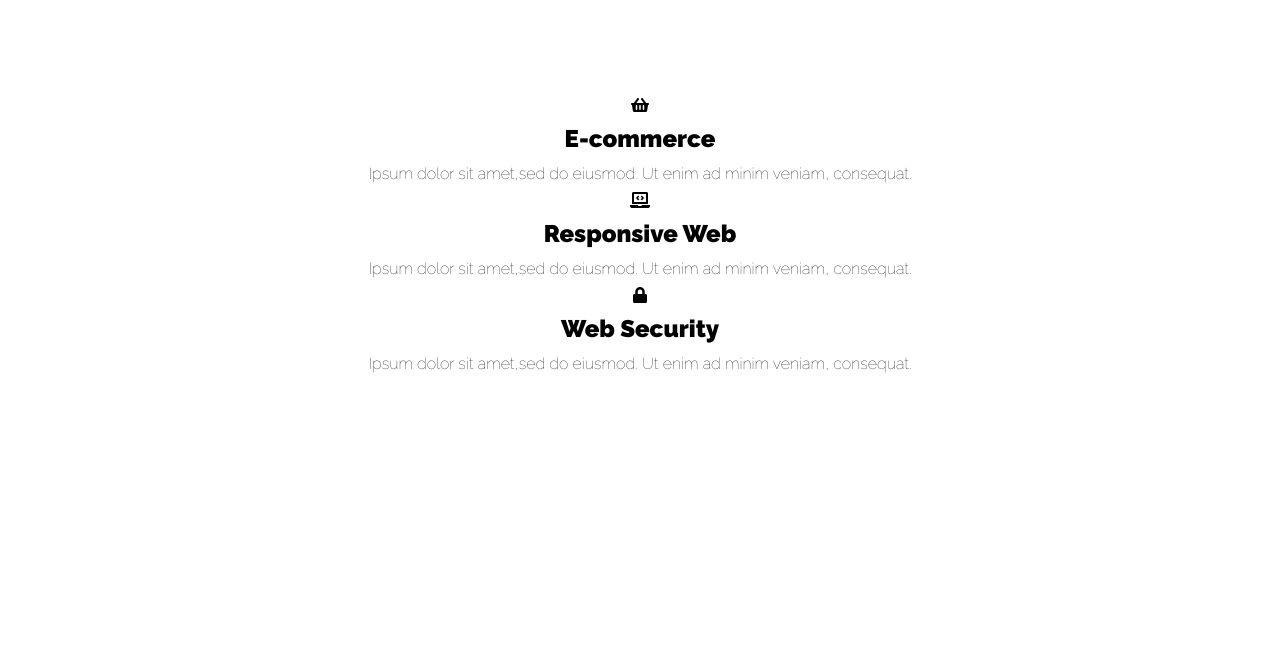
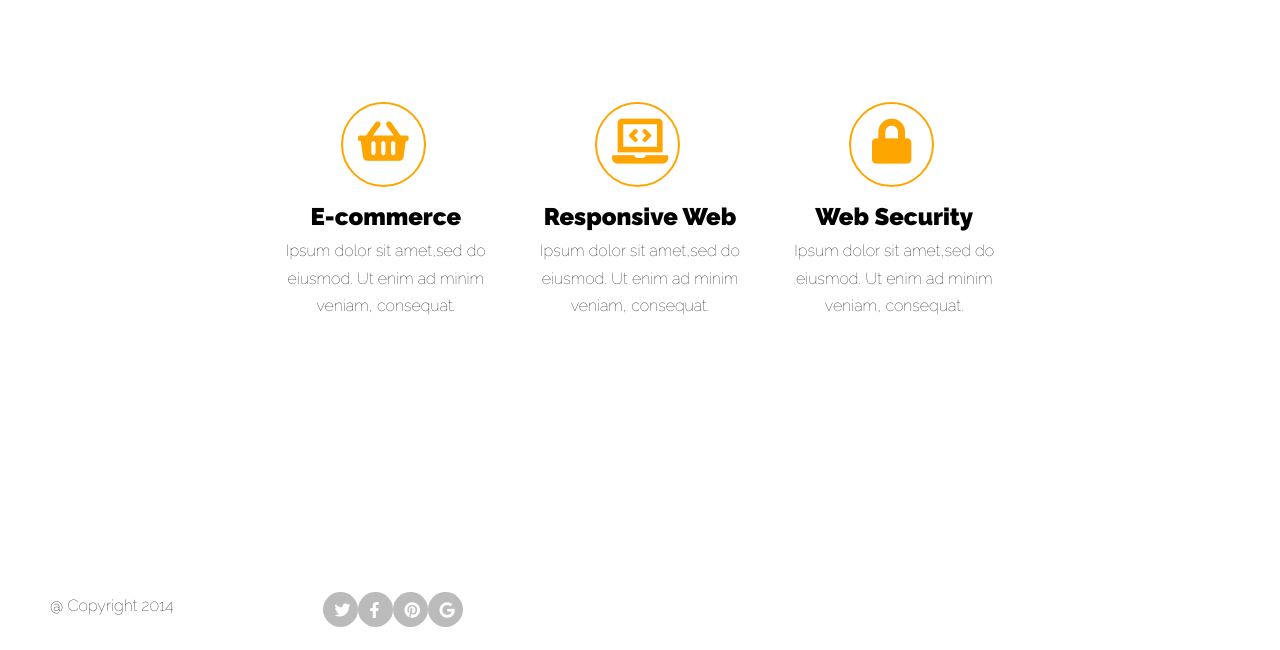
Before and after one commit to DobroTora/projekt-task-runner, a website: page index.html in a window 1280 px wide. Shown: the part 909-1559 px from the top of the page. After the commit the page ends 1501 px from the top, so only its background shows below. Drawn offline with Linux system fonts and the light colour scheme.

Commit message:
Style services section

```diff
--- a/css/style.css
+++ b/css/style.css
@@ -137,7 +137,6 @@ button {
         cursor: pointer;
 }
 
-
 /* SERVICES */
 
 .box-services {
@@ -146,6 +145,29 @@ button {
 
 .wrapper-services {
     flex-direction: column;
+}
+
+.icon {
+    border: 2px solid orange;
+    border-radius: 50%;
+    height: 85px;
+    width: 85px;
+    margin: 10px;
+    position: relative;
+    margin-left: 80px;
+}
+
+.icon i {
+    font-size: 45px;
+    padding: 15px;
+    color: orange;
+}
+
+.box-services {
+    display: inline-block;
+    width: 250px;
+    position: relative;
+    flex: 0 0 33.333%;
 }
 
 /*  FOOTER */
```
Also changed, not shown: index.html (+0 -1 lines).
